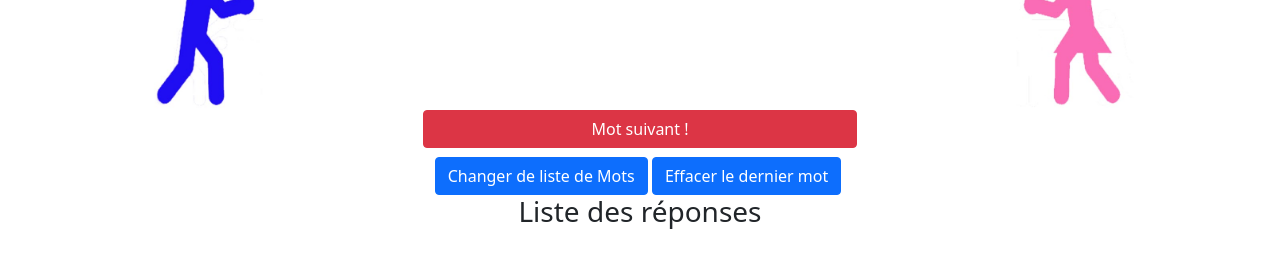
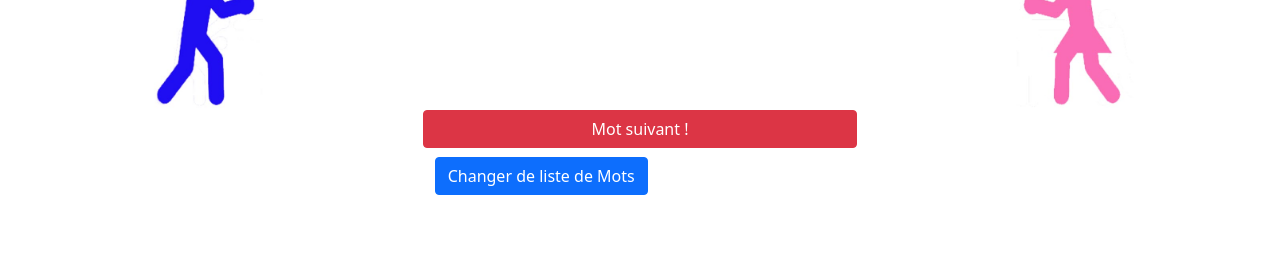
Before and after one commit to Mnevis-WebDev/LaBatailleDesGenres, a plain HTML site: page lering.html in a window 1280 px wide. Shown: the part 236-504 px from the top of the page. Drawn offline with nearby package versions, Linux system fonts and the light colour scheme.

Commit message:
remove the list

```diff
--- a/lering.html
+++ b/lering.html
@@ -47,12 +47,7 @@
         <button type="button" class="btn btn-danger" id = "fem" onclick="questionSuivante()">Mot suivant !</button>
       </div>
     <button type="button" class="btn btn-primary" onclick="changerDeListe()">Changer de liste de Mots</button>
-       <button type="button" class="btn btn-primary" onclick="effacerLaListe()">Effacer le dernier mot</button>
-        <h3 class="text-center">Liste des réponses</h3>
-       <ul id = liste>
-
-       </ul>
-    </div>
+      </div>
     <div class="col-4">
 
     </div>
```
